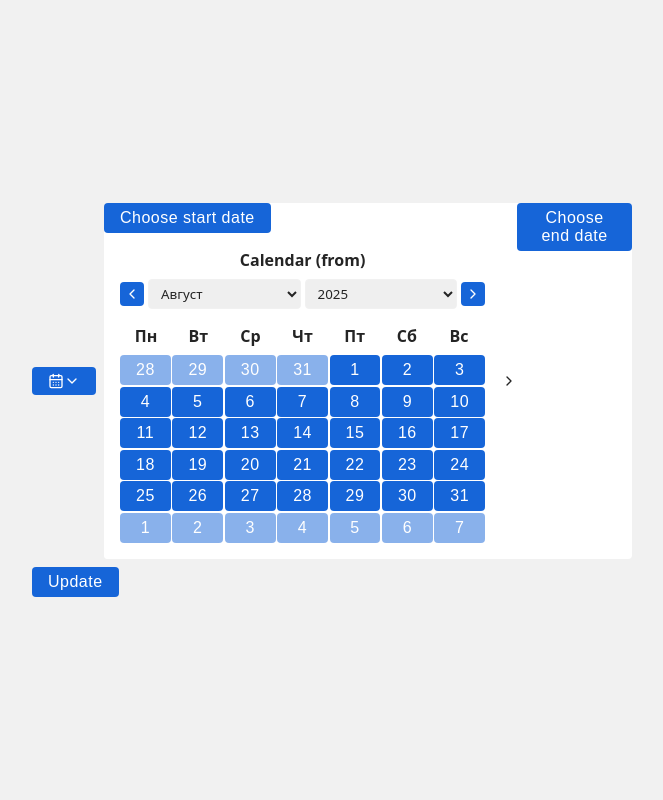
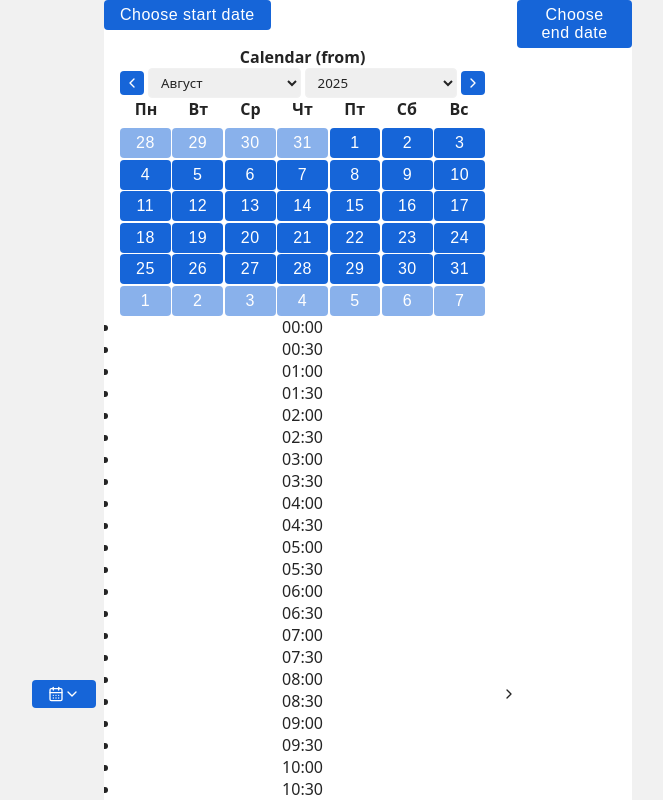
Before and after one commit to cherkasovaa/super-date-picker, a React (Vite) app: page / in a window 1280 px wide. Both pictures are taken after a click on the button "Choose start date". Shown: the top 800 px of the page, without its empty margins (308-971 px from the left). Built offline with nearby package versions, Linux system fonts and the light colour scheme.

Commit message:
feat: integrate TimePicker to the Calendar

```diff
--- a/src/shared/utils/formatLabel.ts
+++ b/src/shared/utils/formatLabel.ts
@@ -1,7 +1,12 @@
 import type { DateInput } from '@/shared/types/date';
 
-export const formatLabel = (value?: DateInput): string | null => {
+export const formatLabel = (value?: DateInput, locales: Intl.LocalesArgument = 'ru-RU'): string | null => {
   if (!value) return null;
-  if (value instanceof Date) return value.toLocaleDateString('ru-RU');
+  if (value instanceof Date) {
+    const date = value.toLocaleDateString(locales);
+    const time = value.toLocaleTimeString(locales);
+
+    return `${date} @ ${time}`;
+  }
   return value;
 };
--- /dev/null
+++ b/src/shared/utils/isSameDay.ts
@@ -0,0 +1,5 @@
+export const isSameDay = (a: Date, b: Date): boolean => {
+  return (
+    !!a && !!b && a.getFullYear() === b.getFullYear() && a.getMonth() === b.getMonth() && a.getDate() === b.getDate()
+  );
+};
--- a/src/widgets/calendar/ui/Calendar.module.css
+++ b/src/widgets/calendar/ui/Calendar.module.css
@@ -54,3 +54,9 @@
   color: #fff;
   background: #6366f1;
 }
+
+.date-picker-container {
+  display: flex;
+  gap: 0.25rem;
+  margin-top: 0.5rem;
+}
--- a/src/widgets/calendar/ui/Calendar.tsx
+++ b/src/widgets/calendar/ui/Calendar.tsx
@@ -1,8 +1,10 @@
+import { TimePicker } from '@/shared/ui/time-picker/TimePicker';
 import { generateCalendarDays } from '@/widgets/calendar/lib/generateCalendarDays';
 import type { CalendarProps } from '@/widgets/calendar/model/types';
 import { CalendarGrid } from '@/widgets/calendar/ui/CalendarGrid/CalendarGrid';
 import { CalendarHeader } from '@/widgets/calendar/ui/CalendarHeader/CalendarHeader';
 import { useState } from 'react';
+import styles from './Calendar.module.css';
 
 export const Calendar = ({ value = null, onChange }: CalendarProps) => {
   const [current, setCurrent] = useState<Date>(value ?? new Date());
@@ -11,7 +13,13 @@ export const Calendar = ({ value = null, onChange }: CalendarProps) => {
   const year = current.getFullYear();
 
   const handleDateSelect = (day: number) => {
-    onChange(new Date(year, month, day));
+    const hh = value?.getHours() ?? 0;
+    const mm = value?.getMinutes() ?? 0;
+    onChange(new Date(year, month, day, hh, mm, 0, 0));
+  };
+
+  const handleTimeSelect = (time: Date) => {
+    onChange(new Date(time));
   };
 
   const shiftMonth = (delta: number) => {
@@ -23,7 +31,7 @@ export const Calendar = ({ value = null, onChange }: CalendarProps) => {
   };
 
   return (
-    <>
+    <div className="month-container">
       <CalendarHeader
         year={year}
         month={month}
@@ -32,7 +40,10 @@ export const Calendar = ({ value = null, onChange }: CalendarProps) => {
         onPrev={() => shiftMonth(-1)}
         onNext={() => shiftMonth(1)}
       />
-      <CalendarGrid days={generateCalendarDays(year, month)} onDayClick={handleDateSelect} selectedDate={value} />
-    </>
+      <div className={styles.datePickerContainer}>
+        <CalendarGrid days={generateCalendarDays(year, month)} onDayClick={handleDateSelect} selectedDate={value} />
+        <TimePicker value={value} onChange={handleTimeSelect} />
+      </div>
+    </div>
   );
 };
--- a/src/widgets/calendar/ui/CalendarGrid/CalendarGrid.module.css
+++ b/src/widgets/calendar/ui/CalendarGrid/CalendarGrid.module.css
@@ -1,5 +1,4 @@
 .container {
-  margin-top: 1rem;
   font-family: var(--font-primary);
   color: var(--color-text-primary);
 }
--- a/src/widgets/calendar/ui/CalendarGrid/CalendarGrid.tsx
+++ b/src/widgets/calendar/ui/CalendarGrid/CalendarGrid.tsx
@@ -1,13 +1,14 @@
 import { Button } from '@/shared/ui';
+import { capitalize } from '@/shared/utils/capitalize';
 import { cn } from '@/shared/utils/cn';
 import { getDateList } from '@/widgets/calendar/lib/getDateList';
 import type { CalendarGridProps } from '@/widgets/calendar/model/types';
-import { capitalize } from '@/shared/utils/capitalize';
+import { isSameDay } from 'date-fns';
 import { useMemo } from 'react';
 import styles from './CalendarGrid.module.css';
 
 export const CalendarGrid = ({ days, onDayClick, selectedDate }: CalendarGridProps) => {
-  const selected = selectedDate?.setHours(0, 0, 0, 0) ?? null;
+  const selected = selectedDate ?? null;
   const weekdayList = useMemo(() => getDateList('weekday', 'short'), []);
 
   return (
@@ -22,12 +23,11 @@ export const CalendarGrid = ({ days, onDayClick, selectedDate }: CalendarGridPro
 
       <div className={styles.month}>
         {days.map((d) => {
-          const timestamp = d.date.getTime();
-          const isSelected = timestamp === selected;
+          const isSelected = selected ? isSameDay(d.date, selected) : false;
 
           return (
             <Button
-              key={timestamp}
+              key={d.date.getTime()}
               className={cn([styles.dayNumber, d.isCurrentMonth && styles.active, isSelected && styles.selected])}
               onClick={() => onDayClick(d.dayOfMonth)}
               disabled={!d.isCurrentMonth}
--- a/src/widgets/calendar/ui/CalendarHeader/CalendarHeader.module.css
+++ b/src/widgets/calendar/ui/CalendarHeader/CalendarHeader.module.css
@@ -3,8 +3,6 @@
   gap: 0.25rem;
   align-items: center;
   justify-content: space-between;
-
-  margin-top: 0.5rem;
 }
 
 .title {
```
